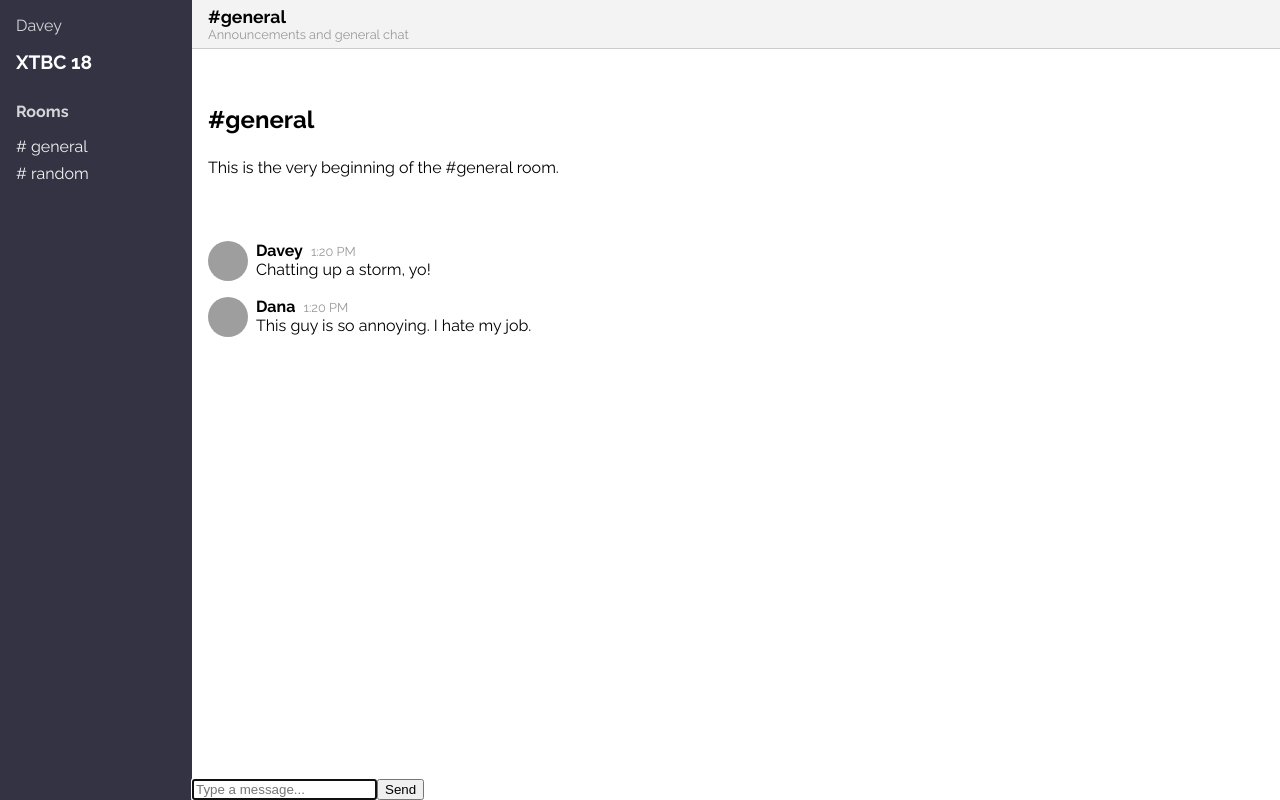
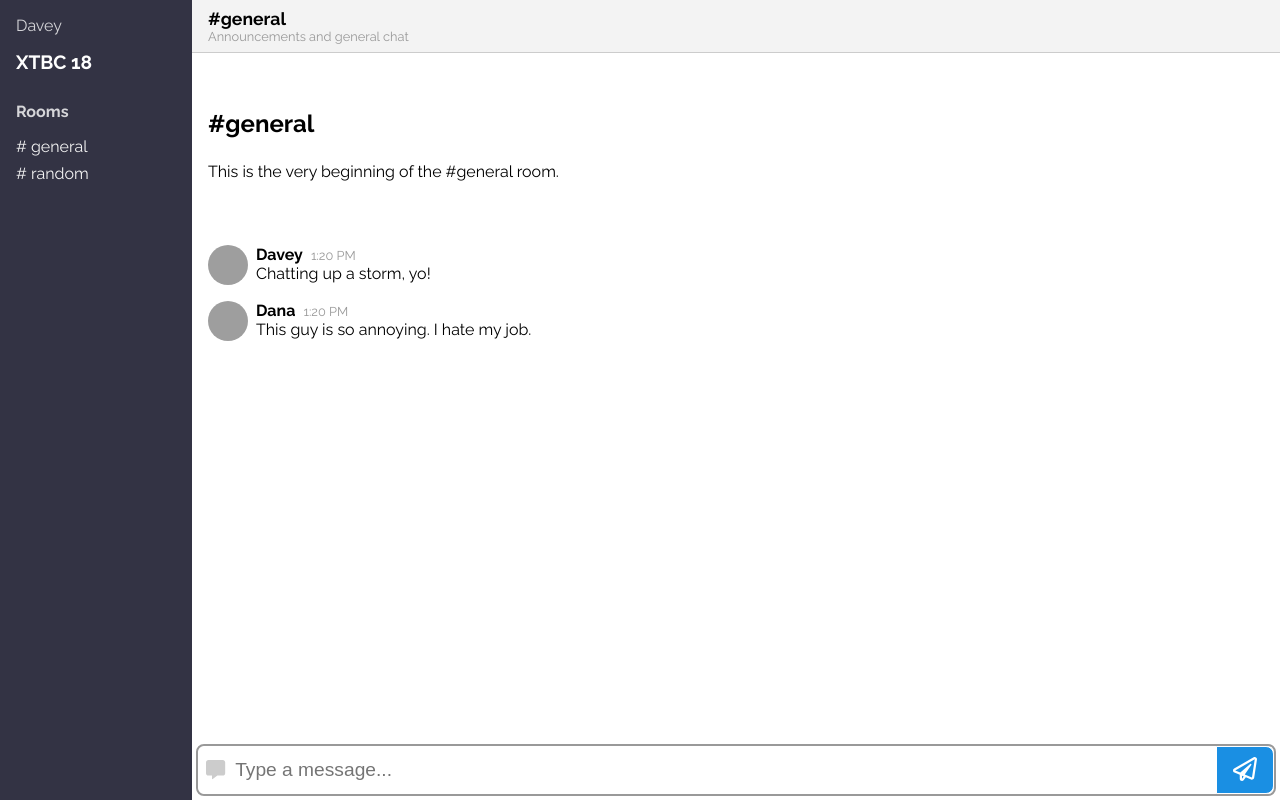
Before and after one commit to comptonla/chatarang, a React (Create React App) app: page / in a window 1280 px wide. Built offline with nearby package versions, Linux system fonts and the light colour scheme; grey boxes are pictures that could not be loaded.

Commit message:
Add MessageForm component

```diff
--- a/src/Chat.js
+++ b/src/Chat.js
@@ -5,7 +5,7 @@ import MessageList from './MessageList'
 import MessageForm from './MessageForm'
 
 class Chat extends Component {
-  constructor (){
+  constructor() {
     super()
 
     this.state = {
@@ -29,7 +29,7 @@ class Chat extends Component {
           },
           body: 'This guy is so annoying. I hate my job.',
         },
-      ]
+      ],
     }
   }
 
@@ -46,12 +46,11 @@ class Chat extends Component {
     this.setState({ messages })
   }
 
-
   render() {
     return (
       <div
-      className="Chat"
-      style={styles.chat}
+        className="Chat"
+        style={styles}
       >
         <ChatHeader />
         <MessageList messages={this.state.messages} />
@@ -62,12 +61,9 @@ class Chat extends Component {
 }
 
 const styles = {
-  chat: {
-    flex: 1,
-    display: 'flex',
-    flexDirection: 'column',
-  },
+  flex: 1,
+  display: 'flex',
+  flexDirection: 'column',
 }
 
-
 export default Chat
--- a/src/ChatHeader.js
+++ b/src/ChatHeader.js
@@ -4,7 +4,7 @@ const ChatHeader = () => {
     return (
       <header
       className="ChatHeader"
-      style={styles.header}
+      style={styles.chatHeader}
       >
         <div className="roomInfo">
           <h2 style={styles.h2}>#general</h2>
@@ -16,11 +16,10 @@ const ChatHeader = () => {
 
 
 const styles = {
-  header: {
+  chatHeader: {
     backgroundColor: '#f3f3f3',
     borderBottom: '1px solid #ccc',
-    height: '3rem',
-    padding: '0 1rem',
+    padding: '0.5rem 1rem',
     display: 'flex',
     alignItems: 'center',
   },
--- a/src/MessageForm.js
+++ b/src/MessageForm.js
@@ -1,4 +1,5 @@
 import React, { Component } from 'react'
+import { StyleSheet, css } from 'aphrodite'
 
 class MessageForm extends Component {
   state = {
@@ -15,28 +16,78 @@ class MessageForm extends Component {
     this.setState({ body: ev.target.value })
   }
 
-
   render() {
     return (
       <form
-        className="MessageForm"
+        className={`MessageForm ${css(styles.messageForm)}`}
         onSubmit={this.handleSubmit}
       >
+        <div className={css(styles.icon)}>
+          <i className="fas fa-comment-alt"></i>
+        </div>
         <input
           autoFocus
           required
           type="text"
           name="body"
+          className={css(styles.input)}
           placeholder="Type a message..."
           value={this.state.body}
           onChange={this.handleChange}
         />
-        <button type="submit">
-          Send
+        <button
+          type="submit"
+          className={css(styles.button)}
+        >
+          <i className="far fa-paper-plane" title="Send"></i>
         </button>
       </form>
     )
   }
 }
 
+const styles = StyleSheet.create({
+  messageForm: {
+    backgroundColor: 'white',
+    height: '3rem',
+    display: 'flex',
+    alignItems: 'stretch',
+    border: '2px solid #999',
+    borderRadius: '0.5rem',
+    margin: '0.25rem',
+    padding: 0,
+  },
+
+  icon: {
+    display: 'flex',
+    borderRadius: '0.5rem',
+    alignItems: 'center',
+    backgroundColor: 'white',
+    color: '#ccc',
+    padding: '0 0.5rem',
+    fontSize: '1.2rem',
+  },
+
+  input: {
+    flex: 1,
+    fontSize: '1.2rem',
+    border: 0,
+
+    ':focus': {
+      outline: 0,
+    },
+  },
+
+  button: {
+    fontSize: '1.5rem',
+    backgroundColor: '#1A8FE3',
+    color: 'white',
+    paddingLeft: '1rem',
+    paddingRight: '1rem',
+    borderTopRightRadius: '0.5rem',
+    borderBottomRightRadius: '0.5rem',
+    border: '1px solid white',
+  }
+})
+
 export default MessageForm
```
